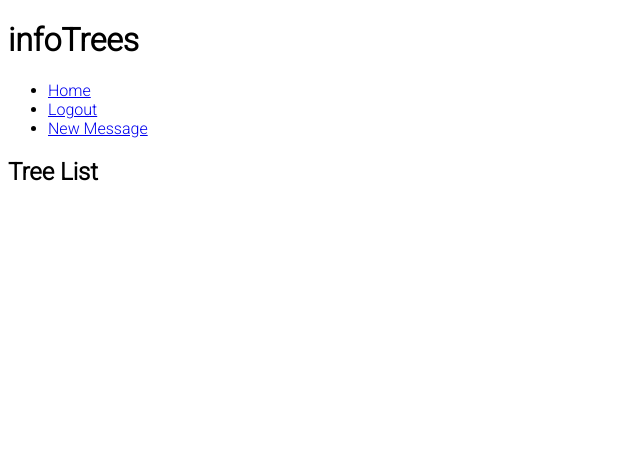
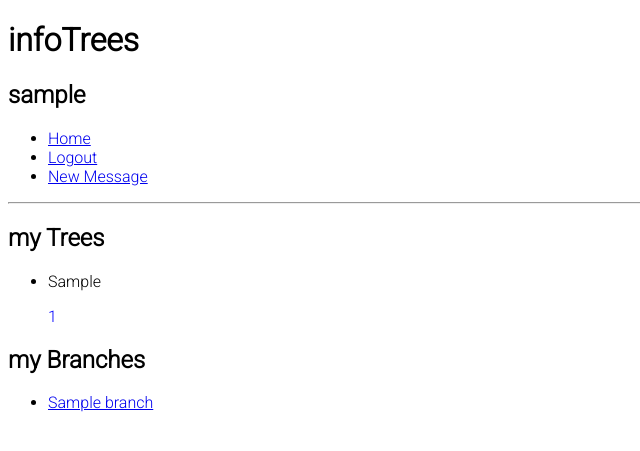
Before and after one commit to pxp888/infotree, a Django app: page / in a window 1280 px wide. Shown: the top 451 px of the page, without its empty margins (0-640 px from the left). Run offline with Django 4.2, Linux system fonts and the light colour scheme; a user stored in the database is signed in; tables that the repository leaves empty hold one stand-in row (values such as "Sample post").

```diff
--- a/forest/models.py
+++ b/forest/models.py
@@ -20,8 +20,8 @@ class Tree(models.Model):
 class Branch(models.Model):
     id = models.AutoField(primary_key=True)
     tree = models.ForeignKey(Tree, on_delete=models.CASCADE, related_name='branches')
-    subject = models.CharField(max_length=300)
     created_on = models.DateTimeField(auto_now_add=True)
+    subject = models.CharField(max_length=200)
 
     class Meta:
         ordering = ['-created_on']
@@ -32,27 +32,25 @@ class Branch(models.Model):
 
 class Node(models.Model):
     id = models.AutoField(primary_key=True)
-    tree = models.ForeignKey(Tree, on_delete=models.CASCADE, related_name='nodes')
     branch = models.ForeignKey(Branch, on_delete=models.CASCADE, related_name='nodes')
     base = models.ForeignKey('self', on_delete=models.CASCADE, null=True, blank=True)
-    subject = models.CharField(max_length=200)
+    sender = models.ForeignKey(User, on_delete=models.CASCADE)
     content = models.TextField()
-    author = models.ForeignKey(User, on_delete=models.CASCADE)
     created_on = models.DateTimeField(auto_now_add=True)
 
     class Meta:
         ordering = ['created_on']
 
     def __str__(self):
-        return self.subject
+        return self.branch.subject + ' - ' + self.sender.username + ' - ' + str(self.created_on)
 
 
 class Target(models.Model):
     id = models.AutoField(primary_key=True)
-    basenode = models.ForeignKey(Node, on_delete=models.CASCADE, related_name='basetargets')
+    node = models.ForeignKey(Node, on_delete=models.CASCADE, related_name='targets')
     target = models.ForeignKey(User, on_delete=models.CASCADE, related_name='targets')
     notified = models.BooleanField(default=False)
     read = models.BooleanField(default=False)
 
     def __str__(self):
-        return self.target.username + ' - ' + self.basenode.subject
+        return self.target.username + ' - ' + str(self.node.id)
--- a/forest/templates/forest/home.html
+++ b/forest/templates/forest/home.html
@@ -3,26 +3,29 @@
 
 
 {% block content %}
-{% if not user.is_authenticated %}
-    <h1>Hi! You are not logged in.</h1>
-{% else %}
 
     <div class="treelist">
-        <h2>Tree List</h2>
+        <h2>my Trees</h2>
         <ul>
             {% for tree in trees %}
-                <p>tree.topic</p>
+                <li>
+                    <p>{{ tree.topic }}</p>
+                    <p class="treeid">{{ tree.id }}</p>
+                </li>
             {% endfor %}
         </ul>
     </div>
 
     <div class="branchlist">
+        <h2>my Branches</h2>
         <ul>
             {% for branch in branches %}
-                <p>branch.subject</p>
+            <li>
+                <a href="{% url 'branchview' branch.id %}">{{ branch.subject }}</a>
+            </li>
             {% endfor %}
         </ul>
     </div>
 
-{% endif %}
+
 {% endblock %}
--- a/forest/urls.py
+++ b/forest/urls.py
@@ -2,6 +2,7 @@ from . import views
 from django.urls import path
 
 urlpatterns = [
+    path('compose/', views.compose, name='compose'),
     path('', views.homepage, name='home'),
-    path('compose/', views.compose, name='compose'),
+    path('branch/<int:id>', views.branchview, name='branchview'),
 ]
--- a/forest/views.py
+++ b/forest/views.py
@@ -1,11 +1,94 @@
-from django.shortcuts import render
-from .models import Tree, Node, Target
+from django.shortcuts import render, get_object_or_404
+from django.contrib.auth.models import User
+from .models import Tree, Branch, Node, Target
 
 
 # Create your views here.
 def homepage(request):
-    return render(request, 'forest/home.html')
+    if not request.user.is_authenticated:
+        return render(request, 'forest/landing.html')
+
+    myTrees = {}
+    myBranches = {}
+    myNodes = []
+
+    outbox = Node.objects.filter(sender=request.user)
+    for node in outbox:
+        myBranches[node.branch.id] = node.branch
+
+    inbox = Target.objects.filter(target=request.user)
+    for target in inbox:
+        myNodes.append(target.node)
+
+    for node in myNodes:
+        myBranches[node.branch.id] = node.branch
+
+    for branch in myBranches.values():
+        myTrees[branch.tree.id] = branch.tree
+
+    return render(request, 'forest/home.html', {'branches': myBranches.values(), 'trees': myTrees.values()})
+
+
+def branchview(request, id):
+    if not request.user.is_authenticated:
+        return render(request, 'forest/landing.html')
+
+    if request.method == 'POST':
+        recipients = request.POST.get('Recipient')
+        recipients = recipients.split(',')
+        recipients = [x.strip() for x in recipients]
+        subject = request.POST.get('Subject')
+
+
+    try:
+        branch = Branch.objects.get(pk=id)
+    except Branch.DoesNotExist:
+        return render(request, 'forest/branchview.html', {'msg': 'Branch does not exist'})
+
+
+    nodes = Node.objects.filter(branch=branch)
+
+    return render(request, 'forest/branchview.html', {'branch': branch, 'nodes': nodes})
 
 
 def compose(request):
-    return render(request, 'forest/compose.html')
+    if not request.user.is_authenticated:
+        return render(request, 'forest/landing.html')
+    if request.method == 'POST':
+        recipients = request.POST.get('Recipient')
+        subject = request.POST.get('Subject')
+        topic = request.POST.get('Topic')
+        body = request.POST.get('Body')
+
+        recipients = recipients.split(',')
+        recipients = [x.strip() for x in recipients]
+        getters = []
+        for recipient in recipients:
+            user = getUser(recipient)
+            if user is None:
+                return render(request, 'forest/compose.html', {'msg': 'User ' + recipient + ' does not exist'})
+            else:
+                getters.append(user)
+
+        sender = getUser(request.user.username)
+        tree = Tree(topic=topic, author=sender)
+        branch = Branch(subject=subject, tree=tree)
+        node = Node(content=body, sender=sender, branch=branch)
+        tree.save()
+        branch.save()
+        node.save()
+        for getter in getters:
+            target = Target(node=node, target=getter)
+            target.save()
+
+        return render(request, 'forest/compose.html', {'msg': 'Message sent'})
+    else:
+        return render(request, 'forest/compose.html')
+
+
+def getUser(username):
+    try:
+        user = User.objects.get(username=username)
+    except User.DoesNotExist:
+        return None
+    return user
--- a/static/css/style.css
+++ b/static/css/style.css
@@ -1,3 +1,29 @@
 body {
     font-family: Roboto, sans-serif;
 }
+
+.genericForm1 {
+    display: grid;
+    grid-template-columns: 150px 1fr;
+}
+
+
+.genericForm1 textarea {
+    grid-column-start: 1;
+    grid-column-end: 3;
+    min-height: 300px;
+}
+
+
+.branchid, .treeid, .nodeid {
+    color: blue;
+}
+
+
+.bvnode {
+    background-color: rgb(209, 209, 209);
+}
+
+.bvnode.sentmessage {
+    background-color: rgb(243, 132, 132);
+}
--- a/templates/base.html
+++ b/templates/base.html
@@ -23,6 +23,7 @@
 
 <body>
     <h1>infoTrees</h1>
+    <h2>{{ user.username }}</h2>
     <nav>
         <ul>
             <li><a href="{% url 'home' %}">Home</a></li>
@@ -36,11 +37,10 @@
             {% endif %}
         </ul>
     </nav>
+    <hr>
 
     {% block content %}
     {% endblock content %}
-
-
 </body>
 
 </html>
```
Also changed, not shown: forest/templates/forest/branchview.html (added, +32 -0 lines), forest/templates/forest/compose.html (+17 -5 lines), forest/templates/forest/landing.html (added, +9 -0 lines), static/js/compose.js (added, +10 -0 lines), forest/migrations/0001_initial.py, 1 other file.
